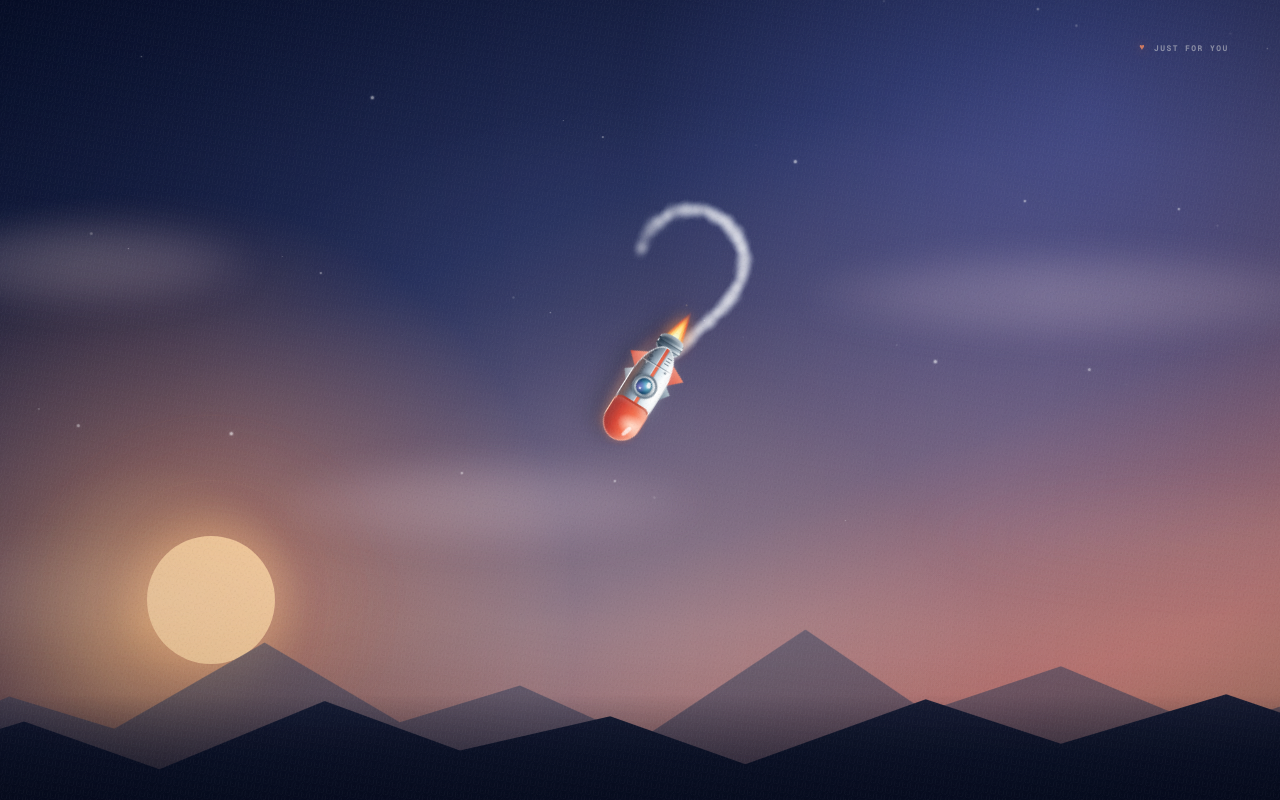
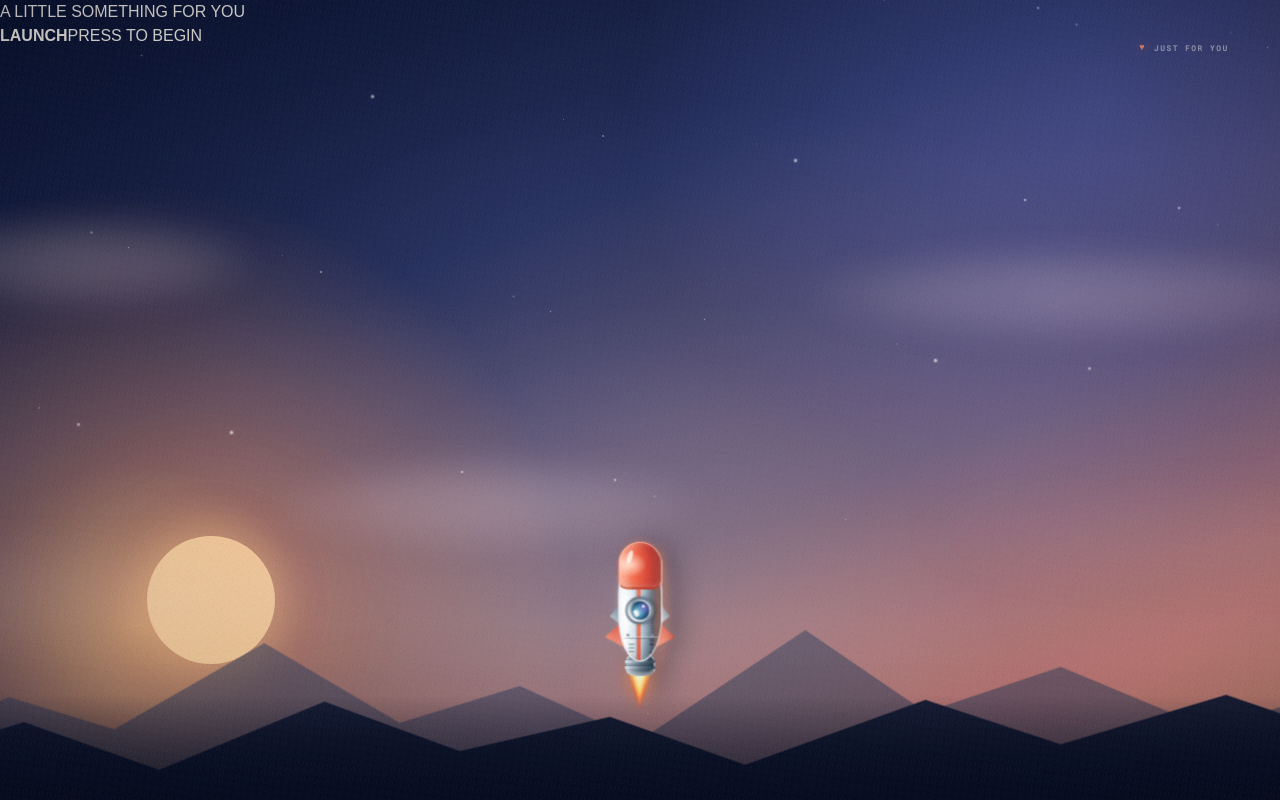
Before and after one commit to AshtonFarmer/Rocket, a Next.js app: page / in a window 1280 px wide. Built offline with nearby package versions, Linux system fonts and the light colour scheme.

Commit message:
Add the interactive rocket launch sequence

```diff
--- a/app/page.tsx
+++ b/app/page.tsx
@@ -511,7 +511,10 @@ export default function Home() {
   const canvasRef = useRef<HTMLCanvasElement>(null);
   const rocketRef = useRef<HTMLDivElement>(null);
   const rollRef = useRef<HTMLDivElement>(null);
-  const [currentMessage, setCurrentMessage] = useState("A little surprise is on the way");
+  const [currentMessage, setCurrentMessage] = useState("Ready to launch");
+  const [launchState, setLaunchState] = useState<
+    "ready" | "launching" | "complete"
+  >("ready");
 
   const stars = Array.from({ length: 38 }, (_, index) => ({
     left: (index * 37 + 11) % 100,
@@ -519,6 +522,20 @@ export default function Home() {
     size: 1 + ((index * 7) % 3),
     delay: -((index * 0.31) % 4),
   }));
+
+  const windStreams = Array.from({ length: 18 }, (_, index) => ({
+    left: (index * 29 + 7) % 100,
+    delay: -((index * 0.17) % 0.92),
+    duration: 0.58 + ((index * 11) % 28) / 100,
+    length: 58 + ((index * 17) % 92),
+    drift: -18 + ((index * 13) % 37),
+  }));
+
+  const handleLaunch = () => {
+    if (launchState !== "ready") return;
+    setLaunchState("launching");
+    sceneRef.current?.dispatchEvent(new Event("rocket-launch"));
+  };
 
   useEffect(() => {
     const scene = sceneRef.current;
@@ -580,6 +597,8 @@ export default function Home() {
     }
 
     type Mode =
+      | "waiting"
+      | "launch"
       | "intro"
       | "writing"
       | "clearing"
@@ -597,7 +616,7 @@ export default function Home() {
     let routeStartedAt = 0;
     let lastRouteTravel = 0;
     let smokeFadeStartedAt: number | null = null;
-    let mode: Mode = "intro";
+    let mode: Mode = "waiting";
     let nextAction: NextAction = "message";
     let nextActionAt = Number.POSITIVE_INFINITY;
     let messageBag: number[] = [];
@@ -609,6 +628,7 @@ export default function Home() {
     let finaleCenter: Point = { x: 0, y: 0 };
     let finaleStart: Point = { x: 0, y: 0 };
     let flythroughStartedAt = 0;
+    let launchStartedAt = 0;
     let finaleGlowStartedAt: number | null = null;
     let messageGlowStartedAt: number | null = null;
     const messagesPerShow = 3;
@@ -892,6 +912,22 @@ export default function Home() {
       setCurrentMessage("A little surprise is on the way");
     };
 
+    const beginLaunch = (now: number) => {
+      if (mode !== "waiting") return;
+      mode = "launch";
+      launchStartedAt = now;
+      route = null;
+      particles.length = 0;
+      smokeFadeStartedAt = null;
+      finaleGlowStartedAt = null;
+      messageGlowStartedAt = null;
+      showMessageCount = 0;
+      bank = 0;
+      previousHeading = -90;
+      rocket.style.opacity = "1";
+      setCurrentMessage("Engines ignited. Lifting off");
+    };
+
     const beginClearing = (now: number, action: NextAction) => {
       mode = "clearing";
       route = null;
@@ -916,7 +952,9 @@ export default function Home() {
       canvas.style.height = `${height}px`;
       context.setTransform(pixelRatio, 0, 0, pixelRatio, 0, 0);
       if (changed && width > 0 && height > 0) {
-        startShow(performance.now());
+        if (mode !== "waiting" && mode !== "launch") {
+          startShow(performance.now());
+        }
       }
     };
 
@@ -932,7 +970,56 @@ export default function Home() {
       let cameraZoom = 1.025;
       let visible = false;
 
-      if (
+      if (mode === "waiting") {
+        rocketX = width * 0.5;
+        rocketY = height * (width < 620 ? 0.79 : 0.77);
+        heading = -90;
+        roll = 0;
+        rocketScale = width < 620 ? 1.3 : 1.2;
+        cameraZoom = 1.052;
+        visible = true;
+      } else if (mode === "launch") {
+        const duration = 4550;
+        const progress = clamp((now - launchStartedAt) / duration, 0, 1);
+        const ignition = smoothstep(progress / 0.17);
+        const climb = smoothstep((progress - 0.13) / 0.87);
+        const launchY = height * (width < 620 ? 0.79 : 0.77);
+        const rumbleStrength =
+          (1 - smoothstep((progress - 0.1) / 0.28)) * ignition * 2.2;
+        const rumbleX = Math.sin(now * 0.082) * rumbleStrength;
+        const rumbleY = Math.cos(now * 0.104) * rumbleStrength * 0.62;
+        const sway = Math.sin(climb * Math.PI * 2.15) * width * 0.018 * climb;
+
+        rocketX = width * 0.5 + sway + rumbleX;
+        rocketY = launchY - height * 1.13 * climb + rumbleY;
+        heading = -90 + Math.sin(climb * Math.PI * 1.65) * 4.2;
+        roll = Math.sin(now * 0.017) * ignition * (1 - climb) * 5;
+        rocketScale =
+          (width < 620 ? 1.3 : 1.2) * (1 - smoothstep(climb) * 0.48);
+        cameraZoom = 1.052 + ignition * 0.018 - climb * 0.035;
+        visible = progress < 1;
+
+        const shakeFade = (1 - climb) * ignition;
+        scene.style.setProperty(
+          "--launch-shake-x",
+          `${Math.sin(now * 0.091) * shakeFade * 2.1}px`,
+        );
+        scene.style.setProperty(
+          "--launch-shake-y",
+          `${Math.cos(now * 0.113) * shakeFade * 1.25}px`,
+        );
+
+        if (progress >= 1) {
+          mode = "pause";
+          nextAction = "message";
+          nextActionAt = now + 700;
+          rocket.style.opacity = "0";
+          scene.style.setProperty("--launch-shake-x", "0px");
+          scene.style.setProperty("--launch-shake-y", "0px");
+          setLaunchState("complete");
+          setCurrentMessage("The rocket reached the open sky");
+        }
+      } else if (
         route &&
         route.length > 1 &&
         (mode === "intro" || mode === "writing" || mode === "finale")
@@ -1132,19 +1219,26 @@ export default function Home() {
     };
 
     resize();
+    const handleLaunchEvent = () => beginLaunch(performance.now());
+    scene.addEventListener("rocket-launch", handleLaunchEvent);
     const resizeObserver = new ResizeObserver(resize);
     resizeObserver.observe(scene);
     frameId = requestAnimationFrame(animate);
 
     return () => {
       cancelAnimationFrame(frameId);
+      scene.removeEventListener("rocket-launch", handleLaunchEvent);
       resizeObserver.disconnect();
     };
   }, []);
 
   return (
     <main className="sky-page">
-      <section className="flight-scene" ref={sceneRef} aria-label="A rocket writing flirty messages in the sky">
+      <section
+        className={`flight-scene launch-${launchState}`}
+        ref={sceneRef}
+        aria-label="A rocket launching and writing flirty messages in the sky"
+      >
         <div className="sky-gradient" aria-hidden="true" />
         <div className="atmospheric-haze" aria-hidden="true" />
         <div className="sun-glow" aria-hidden="true" />
@@ -1178,6 +1272,53 @@ export default function Home() {
         <div className="cloud cloud-d" aria-hidden="true" />
         <div className="cloud cloud-e" aria-hidden="true" />
         <MountainLine />
+
+        {launchState !== "complete" && (
+          <div className="launch-sequence">
+            <div className="launch-wind" aria-hidden="true">
+              {windStreams.map((stream, index) => (
+                <i
+                  key={index}
+                  style={
+                    {
+                      "--wind-left": `${stream.left}%`,
+                      "--wind-delay": `${stream.delay}s`,
+                      "--wind-duration": `${stream.duration}s`,
+                      "--wind-length": `${stream.length}px`,
+                      "--wind-drift": `${stream.drift}px`,
+                    } as CSSProperties
+                  }
+                />
+              ))}
+            </div>
+            <div className="launch-pad" aria-hidden="true">
+              <i className="pad-ring pad-ring-outer" />
+              <i className="pad-ring pad-ring-inner" />
+              <span className="launch-clamp clamp-left" />
+              <span className="launch-clamp clamp-right" />
+            </div>
+            <div className="launch-dust" aria-hidden="true">
+              <i /><i /><i /><i /><i />
+            </div>
+            <div className="launch-controls">
+              <p>A LITTLE SOMETHING FOR YOU</p>
+              <button
+                className="launch-button"
+                type="button"
+                onClick={handleLaunch}
+                disabled={launchState === "launching"}
+                aria-label="Launch the rocket"
+              >
+                <span className="launch-button-gloss" aria-hidden="true" />
+                <strong>{launchState === "launching" ? "LIFTOFF" : "LAUNCH"}</strong>
+              </button>
+              <span className="launch-hint">
+                {launchState === "launching" ? "ENGINES IGNITED" : "PRESS TO BEGIN"}
+              </span>
+            </div>
+          </div>
+        )}
+
         <canvas className="smoke-canvas" ref={canvasRef} aria-hidden="true" />
         <div className="completion-sparkles" aria-hidden="true">
           <i className="completion-sparkle sparkle-one" />
@@ -1186,14 +1327,17 @@ export default function Home() {
         </div>
 
         <div className="rocket-motion" ref={rocketRef}>
-          <div className="rocket-roll" ref={rollRef}><Rocket /></div>
+          <div className="rocket-roll" ref={rollRef}>
+            <div className="launch-plume" aria-hidden="true"><i /><i /><i /></div>
+            <Rocket />
+          </div>
         </div>
 
         <header className="flight-header">
           <p className="for-you"><span aria-hidden="true">♥</span> JUST FOR YOU</p>
         </header>
 
-        <p className="sr-only" aria-live="polite">The rocket is writing: {currentMessage}</p>
+        <p className="sr-only" aria-live="polite">Rocket status: {currentMessage}</p>
         <div className="cinematic-vignette" aria-hidden="true" />
         <div className="grain" aria-hidden="true" />
       </section>
```
